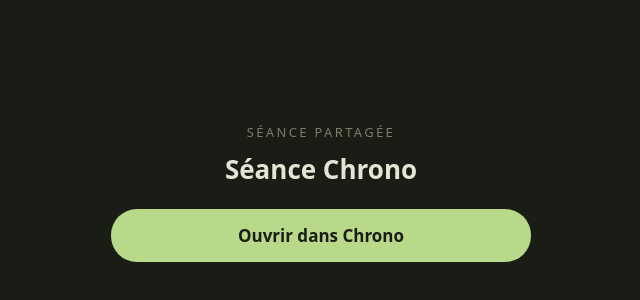
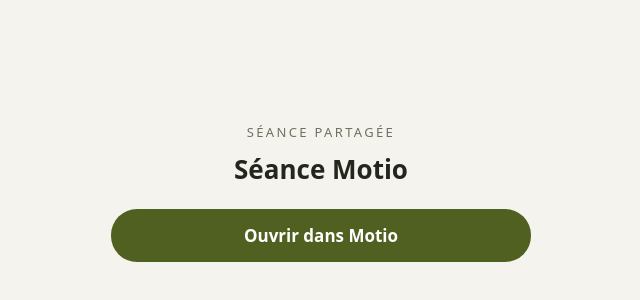
Before and after one commit to TamagoSpitz/chrono-updates, a plain HTML site: page partage/index.html in a window 1280 px wide. Shown: the part 208-508 px from the top of the page, without its empty margins (319-959 px from the left). Drawn offline with Linux system fonts and the light colour scheme.

Commit message:
Add files via upload

```diff
--- a/partage/index.html
+++ b/partage/index.html
@@ -3,28 +3,28 @@
 <head>
 <meta charset="utf-8">
 <meta name="viewport" content="width=device-width, initial-scale=1">
-<title>Séance Chrono</title>
+<title>Séance Motio</title>
 <style>
-  :root { color-scheme: dark; }
+  :root { color-scheme: light; }
   body {
     margin: 0; min-height: 100vh; display: flex; align-items: center;
     justify-content: center; padding: 24px; box-sizing: border-box;
-    background: #1A1D16; color: #E6E4D4;
+    background: #F4F3EE; color: #23261C;
     font-family: system-ui, -apple-system, "Segoe UI", Roboto, sans-serif;
   }
   .carte { width: 100%; max-width: 420px; text-align: center; }
-  .sur { font-size: 13px; letter-spacing: .18em; color: #7A7F68; text-transform: uppercase; }
+  .sur { font-size: 13px; letter-spacing: .18em; color: #6E7160; text-transform: uppercase; }
   h1 { font-size: 26px; margin: 10px 0 4px; }
-  .infos { color: #7A7F68; font-size: 14px; margin-bottom: 22px; }
+  .infos { color: #6E7160; font-size: 14px; margin-bottom: 22px; }
   ul { list-style: none; padding: 0; margin: 0 0 22px; }
   li {
-    background: #22261D; border-radius: 10px; padding: 11px 14px; margin-bottom: 8px;
+    background: #FFFFFF; border-radius: 10px; padding: 11px 14px; margin-bottom: 8px;
     display: flex; justify-content: space-between; gap: 12px; font-size: 15px; text-align: left;
   }
-  li span { color: #B8D98A; white-space: nowrap; }
+  li span { color: #4F6021; white-space: nowrap; font-weight: 700; }
   a.bouton {
     display: block; width: 100%; box-sizing: border-box; border: 0;
-    background: #B8D98A; color: #1A1D16; font-weight: 700; font-size: 17px;
+    background: #4F6021; color: #FFFFFF; font-weight: 700; font-size: 17px;
     padding: 15px; border-radius: 26px; text-decoration: none;
     font-family: inherit;
   }
@@ -33,11 +33,11 @@
 <body>
 <div class="carte">
   <div class="sur">Séance partagée</div>
-  <h1 id="titre">Séance Chrono</h1>
+  <h1 id="titre">Séance Motio</h1>
   <div class="infos" id="infos"></div>
   <ul id="liste"></ul>
 
-  <a class="bouton" id="ouvrir" href="#">Ouvrir dans Chrono</a>
+  <a class="bouton" id="ouvrir" href="#">Ouvrir dans Motio</a>
 </div>
 
 <script>
```
